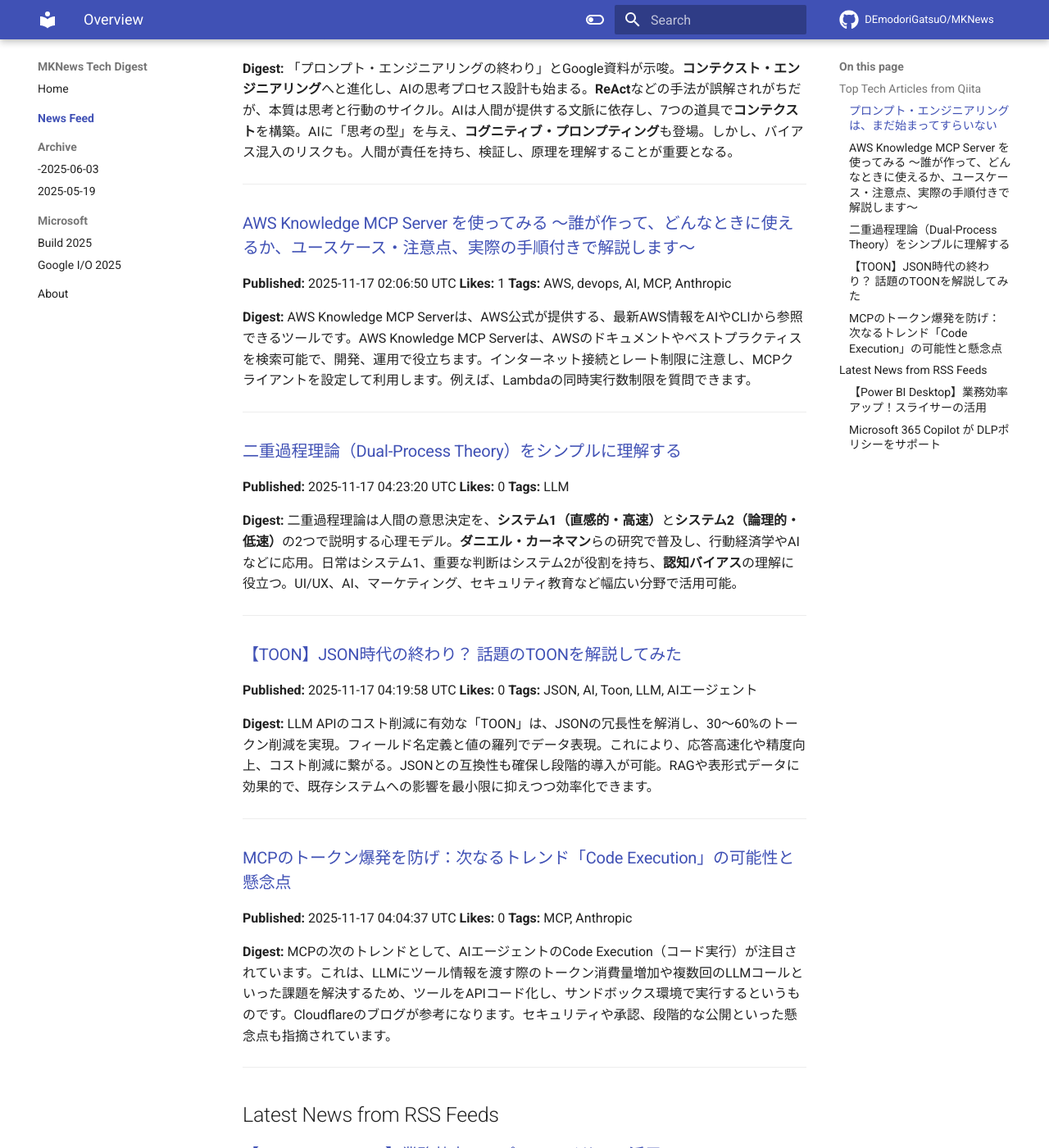
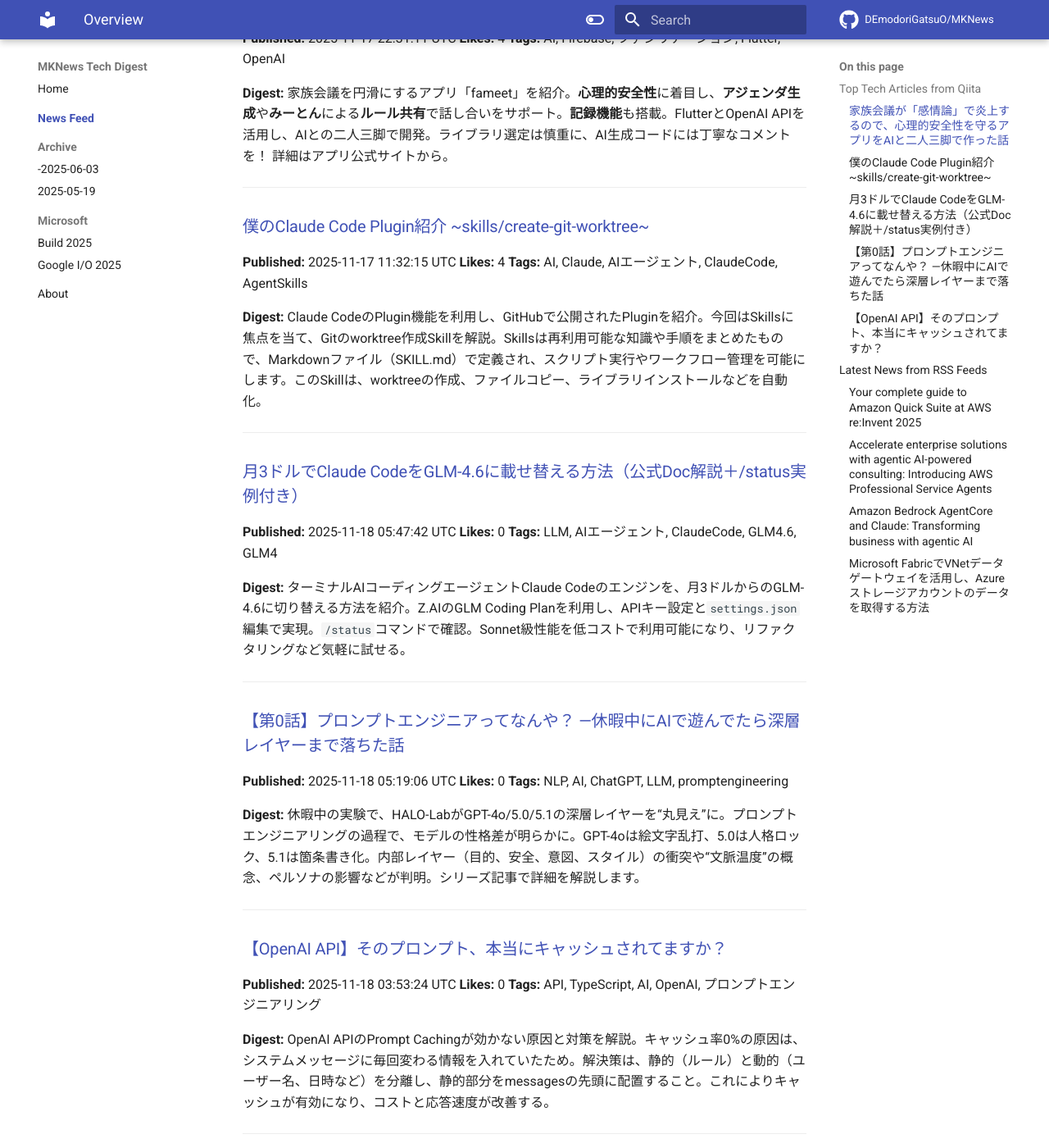
Before and after one commit to DEmodoriGatsuO/MKNews, an MkDocs documentation site: the page built from docs/news/index.md, in a window 1280 px wide and 1400 px high, scrolled down 273 px. Shown: the whole window at 82% size. Built offline with MkDocs 1.6.1 and Material for MkDocs 9.7.7, drawn with Linux system fonts in a browser that asks for light colours; comment, search, counter and statistics services are not loaded; some of the changed text lies outside the part shown.

Commit message:
Automated AI Tech Digest - 2025-11-18

```diff
--- a/docs/news/index.md
+++ b/docs/news/index.md
@@ -1,78 +1,98 @@
-# AI Tech Trends Digest (2025-11-17)
+# AI Tech Trends Digest (2025-11-18)
 
 
 ## Top Tech Articles from Qiita
 
 
-### [プロンプト・エンジニアリングは、まだ始まってすらいない](https://qiita.com/makotosaekit/items/21990e3703ac721a04d0)
-**Published:** 2025-11-16 10:20:01 UTC
-**Likes:** 62
-**Tags:** AI, プロンプト, ChatGPT, LLM, プロンプトエンジニアリング
+### [家族会議が「感情論」で炎上するので、心理的安全性を守るアプリをAIと二人三脚で作った話](https://qiita.com/a-nagaoka/items/aa575fc8d3bf7c06b1c8)
+**Published:** 2025-11-17 22:31:11 UTC
+**Likes:** 4
+**Tags:** AI, Firebase, ファシリテーション, Flutter, OpenAI
 
 **Digest:**
-「プロンプト・エンジニアリングの終わり」とGoogle資料が示唆。**コンテクスト・エンジニアリング**へと進化し、AIの思考プロセス設計も始まる。**ReAct**などの手法が誤解されがちだが、本質は思考と行動のサイクル。AIは人間が提供する文脈に依存し、7つの道具で**コンテクスト**を構築。AIに「思考の型」を与え、**コグニティブ・プロンプティング**も登場。しかし、バイアス混入のリスクも。人間が責任を持ち、検証し、原理を理解することが重要となる。
+家族会議を円滑にするアプリ「fameet」を紹介。**心理的安全性**に着目し、**アジェンダ生成**や**みーとん**による**ルール共有**で話し合いをサポート。**記録機能**も搭載。FlutterとOpenAI APIを活用し、AIとの二人三脚で開発。ライブラリ選定は慎重に、AI生成コードには丁寧なコメントを！ 詳細はアプリ公式サイトから。
 
 ---
 
-### [AWS Knowledge MCP Server を使ってみる 〜誰が作って、どんなときに使えるか、ユースケース・注意点、実際の手順付きで解説します〜](https://qiita.com/s_tsuchida/items/7f3d7215ce71eac06adb)
-**Published:** 2025-11-17 02:06:50 UTC
-**Likes:** 1
-**Tags:** AWS, devops, AI, MCP, Anthropic
+### [僕のClaude Code Plugin紹介 ~skills/create-git-worktree~](https://qiita.com/getty104/items/4716e77cbadd901ea11d)
+**Published:** 2025-11-17 11:32:15 UTC
+**Likes:** 4
+**Tags:** AI, Claude, AIエージェント, ClaudeCode, AgentSkills
 
 **Digest:**
-AWS Knowledge MCP Serverは、AWS公式が提供する、最新AWS情報をAIやCLIから参照できるツールです。AWS Knowledge MCP Serverは、AWSのドキュメントやベストプラクティスを検索可能で、開発、運用で役立ちます。インターネット接続とレート制限に注意し、MCPクライアントを設定して利用します。例えば、Lambdaの同時実行数制限を質問できます。
+Claude CodeのPlugin機能を利用し、GitHubで公開されたPluginを紹介。今回はSkillsに焦点を当て、Gitのworktree作成Skillを解説。Skillsは再利用可能な知識や手順をまとめたもので、Markdownファイル（SKILL.md）で定義され、スクリプト実行やワークフロー管理を可能にします。このSkillは、worktreeの作成、ファイルコピー、ライブラリインストールなどを自動化。
 
 ---
 
-### [二重過程理論（Dual-Process Theory）をシンプルに理解する  ](https://qiita.com/fe2030/items/8378d93f7a8aa951f0d5)
-**Published:** 2025-11-17 04:23:20 UTC
+### [月3ドルでClaude CodeをGLM-4.6に載せ替える方法（公式Doc解説＋/status実例付き）](https://qiita.com/hhirakawa0328/items/45788f840ee81927684f)
+**Published:** 2025-11-18 05:47:42 UTC
 **Likes:** 0
-**Tags:** LLM
+**Tags:** LLM, AIエージェント, ClaudeCode, GLM4.6, GLM4
 
 **Digest:**
-二重過程理論は人間の意思決定を、**システム1（直感的・高速）**と**システム2（論理的・低速）**の2つで説明する心理モデル。**ダニエル・カーネマン**らの研究で普及し、行動経済学やAIなどに応用。日常はシステム1、重要な判断はシステム2が役割を持ち、**認知バイアス**の理解に役立つ。UI/UX、AI、マーケティング、セキュリティ教育など幅広い分野で活用可能。
+ターミナルAIコーディングエージェントClaude Codeのエンジンを、月3ドルからのGLM-4.6に切り替える方法を紹介。Z.AIのGLM Coding Planを利用し、APIキー設定と`settings.json`編集で実現。`/status`コマンドで確認。Sonnet級性能を低コストで利用可能になり、リファクタリングなど気軽に試せる。
 
 ---
 
-### [【TOON】JSON時代の終わり？ 話題のTOONを解説してみた](https://qiita.com/shanks665/items/a5ec31706af9ffffc491)
-**Published:** 2025-11-17 04:19:58 UTC
+### [【第0話】プロンプトエンジニアってなんや？ —休暇中にAIで遊んでたら深層レイヤーまで落ちた話](https://qiita.com/HALO-Laboratory/items/abc11c458739bc823e0a)
+**Published:** 2025-11-18 05:19:06 UTC
 **Likes:** 0
-**Tags:** JSON, AI, Toon, LLM, AIエージェント
+**Tags:** NLP, AI, ChatGPT, LLM, promptengineering
 
 **Digest:**
-LLM APIのコスト削減に有効な「TOON」は、JSONの冗長性を解消し、30～60%のトークン削減を実現。フィールド名定義と値の羅列でデータ表現。これにより、応答高速化や精度向上、コスト削減に繋がる。JSONとの互換性も確保し段階的導入が可能。RAGや表形式データに効果的で、既存システムへの影響を最小限に抑えつつ効率化できます。
+休暇中の実験で、HALO-LabがGPT-4o/5.0/5.1の深層レイヤーを“丸見え”に。プロンプトエンジニアリングの過程で、モデルの性格差が明らかに。GPT-4oは絵文字乱打、5.0は人格ロック、5.1は箇条書き化。内部レイヤー（目的、安全、意図、スタイル）の衝突や“文脈温度”の概念、ペルソナの影響などが判明。シリーズ記事で詳細を解説します。
 
 ---
 
-### [MCPのトークン爆発を防げ：次なるトレンド「Code Execution」の可能性と懸念点](https://qiita.com/mi-ta/items/935c859a8a981abafc7b)
-**Published:** 2025-11-17 04:04:37 UTC
+### [【OpenAI API】そのプロンプト、本当にキャッシュされてますか？](https://qiita.com/natume_nat/items/12bf962755788fc81ec7)
+**Published:** 2025-11-18 03:53:24 UTC
 **Likes:** 0
-**Tags:** MCP, Anthropic
+**Tags:** API, TypeScript, AI, OpenAI, プロンプトエンジニアリング
 
 **Digest:**
-MCPの次のトレンドとして、AIエージェントのCode Execution（コード実行）が注目されています。これは、LLMにツール情報を渡す際のトークン消費量増加や複数回のLLMコールといった課題を解決するため、ツールをAPIコード化し、サンドボックス環境で実行するというものです。Cloudflareのブログが参考になります。セキュリティや承認、段階的な公開といった懸念点も指摘されています。
+OpenAI APIのPrompt Cachingが効かない原因と対策を解説。キャッシュ率0%の原因は、システムメッセージに毎回変わる情報を入れていたため。解決策は、静的（ルール）と動的（ユーザー名、日時など）を分離し、静的部分をmessagesの先頭に配置すること。これによりキャッシュが有効になり、コストと応答速度が改善する。
 
 ---
 
 ## Latest News from RSS Feeds
 
 
-### [【Power BI Desktop】業務効率アップ！スライサーの活用](https://blog.jbs.co.jp/entry/2025/11/17/111839)
-**Source:** JBS Blog
-**Published:** 2025-11-17 02:18:39 UTC
-**Tags:** Power BI, Power BI Desktop, BI, Power Platform
+### [Your complete guide to Amazon Quick Suite at AWS re:Invent 2025](https://aws.amazon.com/blogs/machine-learning/your-complete-guide-to-amazon-quick-suite-at-aws-reinvent-2025/)
+**Source:** AWS ML Blog
+**Published:** 2025-11-17 19:26:56 UTC
+**Tags:** Amazon Quick Suite, AWS re:Invent, Events
 
 **Digest:**
-Power BIの**スライサー**に関する基本操作を解説。スライサーは、**データ**を**視覚的**に絞り込むための強力な機能で、**レポート**の**インタラクティブ性**を高めます。この記事では、**Power BI**でスライサーを使い、**フィルター**を適用する方法や、その**カスタマイズ**について基本的な操作を説明しています。
+AWS re:Invent 2025では、10月に発表された「Amazon Quick Suite」の活用が焦点。12月にラスベガスで開催され、AIエージェント、BI、自動化に関するセッションが多数予定されています。CEOの基調講演や、エグゼクティブイベントも開催。Quick Suiteを活用したビジネス変革、業務効率化、データ活用の事例を紹介し、参加登録を受付中です。
 
 ---
 
-### [Microsoft 365 Copilot が DLPポリシーをサポート](https://shanqiai.lekumo.biz/sharepoint_technical_note/2025/11/microsoft-365-c-bf25.html)
-**Source:** SharePoint Technical Notes
-**Published:** 2025-11-16 11:37:25 UTC
-**Tags:** Microsoft 365 - SharePoint, Microsoft 365 Copilot, Microsoft Purview
+### [Accelerate enterprise solutions with agentic AI-powered consulting: Introducing AWS Professional Service Agents](https://aws.amazon.com/blogs/machine-learning/accelerate-enterprise-solutions-with-agentic-ai-powered-consulting-introducing-aws-professional-service-agents/)
+**Source:** AWS ML Blog
+**Published:** 2025-11-17 19:01:27 UTC
+**Tags:** Amazon Bedrock AgentCore, Announcements, AWS Professional Services, AWS Transform, Thought Leadership
 
 **Digest:**
-2025年11月13日に、Microsoft 365 Copilot が Da... で正式リリースされる予定です。このAIアシスタントは、生産性向上を目指し、Word、Excel、PowerPointなどのOfficeアプリで、テキスト生成、データ分析、プレゼン作成などを支援します。
+AWS Professional Servicesが、専門家とAIエージェントを組み合わせた新しいコンサルティングサービスを開始。AWS Professional Services Delivery Agentを中核に、AIが要件分析、コード生成、テスト、デプロイを加速し、顧客のデジタル変革を支援。AIを活用することで、プロジェクト期間を短縮し、コスト削減、一貫した品質を実現します。NFLの事例など、既に多くの企業で成果を上げています。
 
 ---
+
+### [Amazon Bedrock AgentCore and Claude: Transforming business with agentic AI](https://aws.amazon.com/blogs/machine-learning/amazon-bedrock-agentcore-and-claude-transforming-business-with-agentic-ai/)
+**Source:** AWS ML Blog
+**Published:** 2025-11-17 18:20:41 UTC
+**Tags:** Amazon Bedrock AgentCore, Artificial Intelligence
+
+**Digest:**
+エンタープライズAIは変革期を迎え、自律型AIエージェントの価値創出が焦点に。Cox AutomotiveやDruvaはAmazon Bedrock AgentCoreとClaudeを活用し、業務を自動化。Druvaでは、最大63%の課題を人間介入なしで解決、応答時間も最大58%短縮。AgentCoreは、セキュアな実行環境、API連携、拡張性を提供し、開発者はエージェントのロジックに集中可能に。Claude Sonnet 4.5は複雑なタスクを長時間自律的に処理し、企業競争力を高める。
+
+---
+
+### [Microsoft FabricでVNetデータゲートウェイを活用し、Azureストレージアカウントのデータを取得する方法](https://blog.jbs.co.jp/entry/2025/11/18/095230)
+**Source:** JBS Blog
+**Published:** 2025-11-18 00:52:30 UTC
+**Tags:** Microsoft Fabric, Azure, Azure Virtual Network, VnetDataGateway
+
+**Digest:**
+Microsoft Fabricは、Power BIなどを統合した分析プラットフォームです。企業がクラウド上のデータに安全にアクセスするため、FabricのVNetデータゲートウェイを利用できます。これにより、Azure Blob StorageなどのVNet制限されたデータソースへ安全にアクセスし、データ活用を促進します。
+
+---
```
